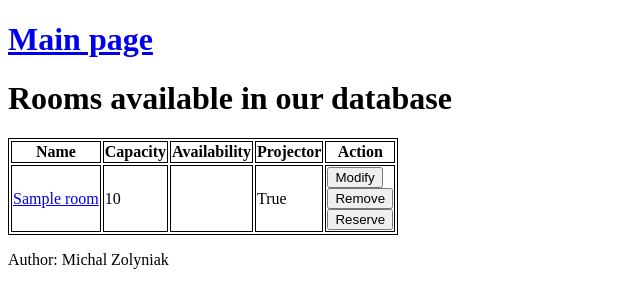
After one commit to michalzolyniak/room_reservation_app_django, a Django app: page /availability_rooms in a window 1280 px wide. The commit adds this page. Shown: the top 308 px of the page, without its empty margins (0-640 px from the left). Run offline with Django 4.2, Linux system fonts and the light colour scheme; tables that the repository leaves empty hold one stand-in row (values such as "Sample post").

Commit message:
Modify room under construction

```diff
--- a/reservation/urls.py
+++ b/reservation/urls.py
@@ -15,9 +15,12 @@ Including another URLconf
 """
 from django.contrib import admin
 from django.urls import path
-from room_reservation.views import main_page, AddNewRoom
+from room_reservation.views import main_page, AddNewRoom, Rooms, DeleteRoom, ModifyRoom
 urlpatterns = [
     path('admin/', admin.site.urls),
     path('rooms/', main_page),
     path('room/new/', AddNewRoom.as_view()),
+    path('availability_rooms', Rooms.as_view(), name="room-list"),
+    path('room/delete/<int:room_id>/', DeleteRoom.as_view()),
+    path('room/modify/<int:room_id>/', ModifyRoom.as_view()),
 ]
--- a/room_reservation/models.py
+++ b/room_reservation/models.py
@@ -9,13 +9,39 @@ class Room(models.Model):
     projector = models.BooleanField(default=False)
 
 
+def get_rooms():
+    return Room.objects.all()
+
+
+def get_room_detail(room_id):
+    room_details = Room.objects.all()
+    return room_details.filter(id=room_id)
+
+
 def add_new_room(name, capacity, projector):
-    print(name)
-    print(capacity)
-    print(projector)
     try:
         Room.objects.create(name=name, capacity=capacity,
                             projector=projector)
     except Exception as e:
         return False
     return True
+
+
+def update_room(room_id, name, capacity, projector):
+    try:
+        room_data = get_room_detail(room_id)
+        room_data.name = name
+        room_data.capacity = capacity
+        room_data.projector = projector
+        room_data.save()
+    except Exception as e:
+        return False
+    return True
+
+
+def delete_room(room_id):
+    try:
+        Room.objects.filter(id=room_id).delete()
+    except Exception as e:
+        return False
+    return True
--- a/room_reservation/templates/add_new_room.html
+++ b/room_reservation/templates/add_new_room.html
@@ -6,8 +6,10 @@
         <input name="room_name" type="text" maxlength="255"><br>
         <label>Capacity</label><br>
         <input name="capacity" type="number"><br>
-        <label>Projector</label><br>
+        <label>Projector</label>
+        <br>
         <input type="checkbox" name="projector">
+        <br>
         <button type="submit" name="submit" value="movie">Submit</button>
         <br>
         {% for info in user_info %}
--- a/room_reservation/templates/main.html
+++ b/room_reservation/templates/main.html
@@ -3,15 +3,20 @@
 <head>
     <meta charset="UTF-8">
     <title>Room reservation app</title>
-
+    <style>
+        table, th, td {
+            border: 1px solid black;
+        }
+    </style>
 </head>
+<h1><a href="/rooms">Main page</a></h1>
 <body>
     {% block content %}
         <div>Content template block missing, please fill up</div>
     {% endblock %}
 <footer>
   <p>Author: Michal Zolyniak<br>
-  <a href="mailto:michalzolyniak@o2.pl">michalzolyniak@o2.pl</a></p>
+  <br>
 </footer>
 </body>
 
--- a/room_reservation/templates/main_menu.html
+++ b/room_reservation/templates/main_page.html
@@ -2,7 +2,7 @@
 {% block content %}
 <h1>Room reservation app</h1>
     <ul>
-        <li><a href="url">list of all rooms</a></li>
+        <li><a href="/availability_rooms">list of all rooms</a></li>
         <li><a href="/room/new/">Add new room</a></li>
     </ul>
 {% endblock %}
--- /dev/null
+++ b/room_reservation/templates/rooms.html
@@ -0,0 +1,36 @@
+{% extends "main.html" %}
+{% block content %}
+    {% if rooms %}
+        <h1>Rooms available in our database</h1>
+        <table>
+            <tr>
+                <th>Name</th>
+                <th>Capacity</th>
+                <th>Availability</th>
+                <th>Projector</th>
+                <th>Action</th>
+             </tr>
+            {% for room in rooms %}
+            <TR>
+                <TD><a href="/room/{{room.id}}/">{{room.name}}</a></TD>
+                <TD>{{room.capacity}}</TD>
+                <TD></TD>
+                <TD>{{room.projector}}</TD>
+                <TD>
+                    <form action="/room/modify/{{room.id}}/">
+                        <input type="submit" value="Modify"/>
+                    </form>
+                    <form action="/room/delete/{{room.id}}">
+                        <input type="submit" value="Remove"/>
+                    </form>
+                    <form action="/room/reserve/{{room.id}}">
+                        <input type="submit" value="Reserve"/>
+                    </form>
+                </TD>
+            </TR>
+            {% endfor %}
+        </table>
+    {% else %}
+        <p>No rooms available</p>
+    {% endif %}
+{% endblock %}
--- a/room_reservation/views.py
+++ b/room_reservation/views.py
@@ -1,18 +1,16 @@
-from django.shortcuts import render
+from django.shortcuts import render, redirect
 from django.utils.decorators import method_decorator
 from django.views.decorators.csrf import csrf_exempt
 from django.views import View
 from room_reservation.check_functions import check_room, check_capacity, check_if_room_exist
-from room_reservation.models import add_new_room
+from room_reservation.models import add_new_room, get_rooms, delete_room, \
+    get_room_detail, update_room
 
 
 # Create your views here.
 
 def main_page(request):
-    room = "test"
-
-    return render(request, 'main_menu.html', {
-        'room': room
+    return render(request, 'main_page.html', {
     })
 
 
@@ -52,3 +50,59 @@ class AddNewRoom(View):
         return render(request, 'add_new_room.html', {
             'user_info': user_info
         })
+
+
+@method_decorator(csrf_exempt, name='dispatch')
+class Rooms(View):
+    def get(self, request):
+        rooms = get_rooms()
+        return render(request, 'rooms.html', {
+            'rooms': rooms
+        })
+
+
+@method_decorator(csrf_exempt, name='dispatch')
+class DeleteRoom(View):
+    def get(self, request, room_id):
+        room_deleted = delete_room(room_id)
+        return redirect("room-list")
+
+
+@method_decorator(csrf_exempt, name='dispatch')
+class ModifyRoom(View):
+    def get(self, request, room_id):
+        room_details = get_room_detail(room_id)
+        return render(request, 'modify_room.html', {
+            'room_details': room_details
+        })
+
+    def post(self, request):
+        errors = list()
+        user_info = list()
+        room_name = request.POST.get('room_name')
+        capacity = request.POST.get('capacity')
+        projector = request.POST.get('projector')
+
+        if projector == "on":
+            projector = True
+        else:
+            projector = False
+
+        error = check_room(room_name)
+        if error:
+            errors.append(error)
+
+        error = check_capacity(capacity)
+        if error:
+            errors.append(error)
+
+        if errors:
+            user_info = errors
+        else:
+            if update_room(room_name, capacity, projector):
+                user_info.append("New room has been added to our database")
+            else:
+                user_info.append("Database error")
+        return render(request, 'add_new_room.html', {
+            'user_info': user_info
+        })
```
Also changed, not shown: room_reservation/templates/modify_room.html (added, +25 -0 lines).
